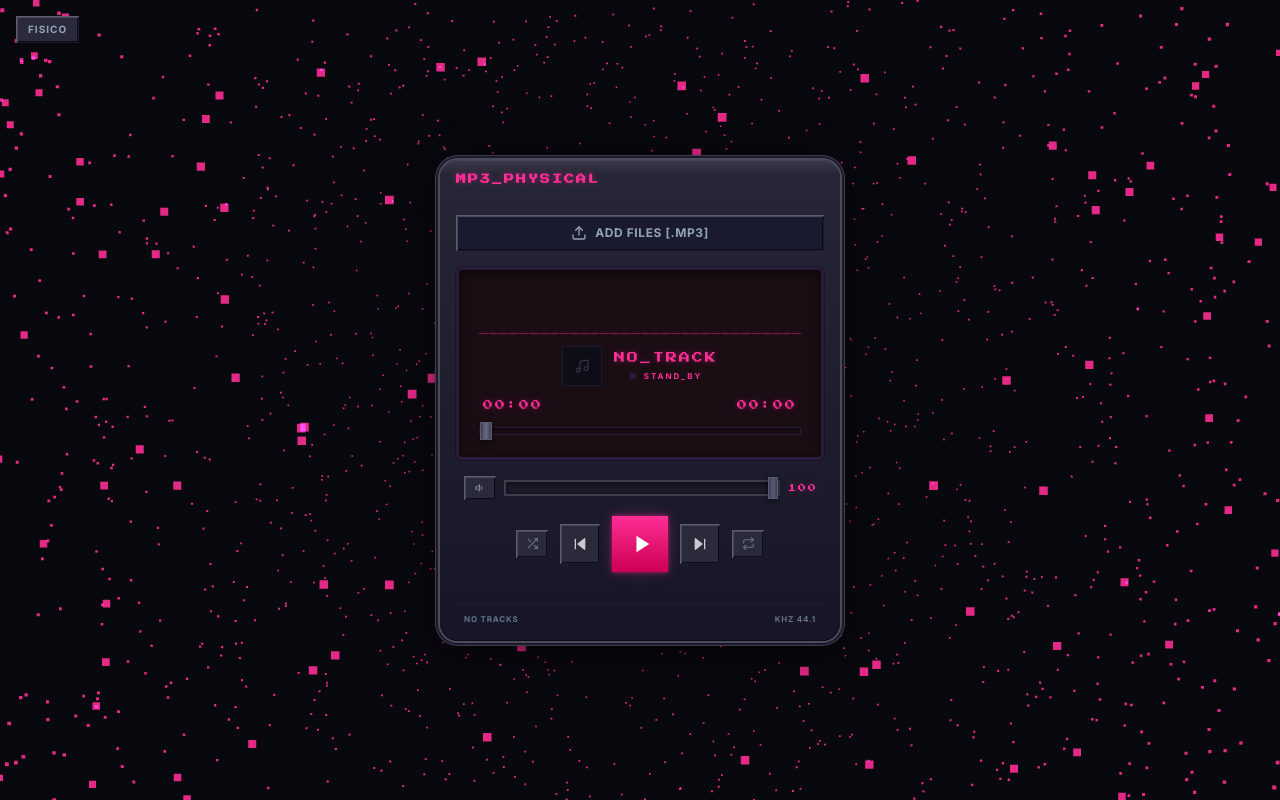
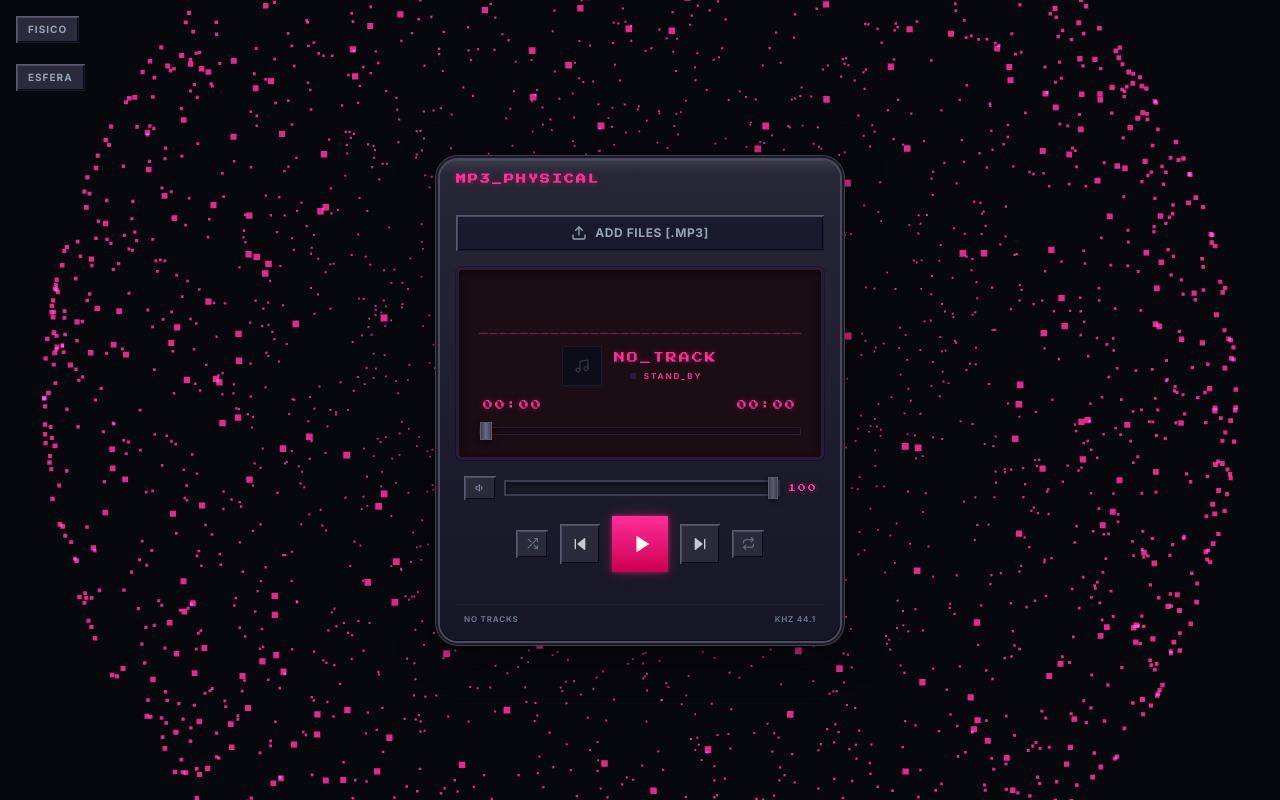
Before and after one commit to ONavarroGeraldino/react-mp3-player, a React (Vite) app: page / in a window 1280 px wide. Built offline with nearby package versions, Linux system fonts and the light colour scheme.

Commit message:
feat: 6 geometric shapes for 3D background (sphere, torus, helix, vortex, wave, cube)

```diff
--- a/src/Components/Player.jsx
+++ b/src/Components/Player.jsx
@@ -8,6 +8,7 @@ import ThreeBackground from './ThreeBackground';
 import CornerViz from './CornerViz';
 import SpectrumViz from './SpectrumViz';
 import StyleSwitcher from './StyleSwitcher';
+import ShapeSwitcher from './ShapeSwitcher';
 import useAudio from '../hook/useAudio';
 import { loadFromIndexedDB, saveToIndexedDB, deleteFromIndexedDB, clearIndexedDB } from '../utils/storage';
 import { extractCoverFromFile } from '../utils/coverExtractor';
@@ -112,6 +113,7 @@ const Player = () => {
   const [toast, setToast] = useState(null);
   const [showTracklist, setShowTracklist] = useState(false);
   const [style, setStyle] = useState(0);
+  const [shape, setShape] = useState(0);
   const [loading, setLoading] = useState(true);
   const [sphereReady, setSphereReady] = useState(false);
   const [reloadTrigger, setReloadTrigger] = useState(0);
@@ -305,9 +307,10 @@ const Player = () => {
       className={`min-h-[100dvh] w-full flex items-center justify-center p-4 relative overflow-hidden transition-colors duration-500`}
       style={{ backgroundColor: t.bgColor }}
     >
-      <ThreeBackground style={style} accentColor={t.sphereColor} size={t.sphereSize} onLoad={() => setSphereReady(true)} />
+      <ThreeBackground style={style} accentColor={t.sphereColor} shape={shape} size={t.sphereSize} onLoad={() => setSphereReady(true)} />
 
       <StyleSwitcher currentStyle={style} onChange={setStyle} />
+      <ShapeSwitcher currentShape={shape} onChange={setShape} />
 
       {/* Scanline overlay */}
       <div className="fixed inset-0 pointer-events-none z-0 opacity-[0.03]"
--- /dev/null
+++ b/src/Components/ShapeSwitcher.jsx
@@ -0,0 +1,19 @@
+const shapes = ['ESFERA', 'TORO', 'HELICE', 'VORTEX', 'ONDA', 'CUBO'];
+
+const ShapeSwitcher = ({ currentShape, onChange }) => {
+  const next = () => {
+    onChange((currentShape + 1) % shapes.length);
+  };
+
+  return (
+    <button
+      onClick={next}
+      className="fixed top-16 left-4 z-50 btn-bevel bg-[#2a2a3a] hover:bg-[#3d3d52] px-3 py-1.5 text-[10px] font-bold uppercase tracking-widest text-[#94a3b8] hover:text-white transition-colors"
+      title="Cambiar figura"
+    >
+      {shapes[currentShape]}
+    </button>
+  );
+};
+
+export default ShapeSwitcher;
--- a/src/Components/ThreeBackground.jsx
+++ b/src/Components/ThreeBackground.jsx
@@ -1,27 +1,112 @@
 import { useEffect, useRef } from 'react';
 import * as THREE from 'three';
 
-const ThreeBackground = ({ style = 0, accentColor = '#ff2d95', size = 'large', onLoad }) => {
+function spherePositions(count, radius) {
+  const arr = new Float32Array(count * 3);
+  for (let i = 0; i < count; i++) {
+    const phi = Math.acos(2 * Math.random() - 1);
+    const theta = Math.random() * Math.PI * 2;
+    arr[i * 3] = radius * Math.sin(phi) * Math.cos(theta);
+    arr[i * 3 + 1] = radius * Math.sin(phi) * Math.sin(theta);
+    arr[i * 3 + 2] = radius * Math.cos(phi);
+  }
+  return arr;
+}
+
+function torusPositions(count, R, r) {
+  const arr = new Float32Array(count * 3);
+  for (let i = 0; i < count; i++) {
+    const theta = Math.random() * Math.PI * 2;
+    const phi = Math.random() * Math.PI * 2;
+    arr[i * 3] = (R + r * Math.cos(phi)) * Math.cos(theta);
+    arr[i * 3 + 1] = (R + r * Math.cos(phi)) * Math.sin(theta);
+    arr[i * 3 + 2] = r * Math.sin(phi);
+  }
+  return arr;
+}
+
+function helixPositions(count) {
+  const arr = new Float32Array(count * 3);
+  const half = Math.floor(count / 2);
+  for (let i = 0; i < half; i++) {
+    const t = (i / half) * Math.PI * 6;
+    const r = 1.2;
+    arr[i * 3] = Math.cos(t) * r;
+    arr[i * 3 + 1] = (i / half) * 4 - 2;
+    arr[i * 3 + 2] = Math.sin(t) * r;
+  }
+  for (let i = half; i < count; i++) {
+    const t = ((i - half) / (count - half)) * Math.PI * 6 + Math.PI;
+    const r = 1.2;
+    arr[i * 3] = Math.cos(t) * r;
+    arr[i * 3 + 1] = ((i - half) / (count - half)) * 4 - 2;
+    arr[i * 3 + 2] = Math.sin(t) * r;
+  }
+  return arr;
+}
+
+function vortexPositions(count) {
+  const arr = new Float32Array(count * 3);
+  for (let i = 0; i < count; i++) {
+    const t = (i / count) * Math.PI * 8;
+    const r = 0.1 + (i / count) * 2.5;
+    arr[i * 3] = Math.cos(t) * r;
+    arr[i * 3 + 1] = Math.sin(t) * r;
+    arr[i * 3 + 2] = (i / count) * 5 - 2.5;
+  }
+  return arr;
+}
+
+function wavePositions(count) {
+  const arr = new Float32Array(count * 3);
+  const cols = Math.ceil(Math.sqrt(count));
+  for (let i = 0; i < count; i++) {
+    const x = ((i % cols) / cols - 0.5) * 4;
+    const z = (Math.floor(i / cols) / cols - 0.5) * 4;
+    arr[i * 3] = x;
+    arr[i * 3 + 1] = 0;
+    arr[i * 3 + 2] = z;
+  }
+  return arr;
+}
+
+function cubePositions(count) {
+  const arr = new Float32Array(count * 3);
+  const s = 1.5;
+  for (let i = 0; i < count; i++) {
+    const edge = Math.floor(Math.random() * 12);
+    const t = Math.random() * 2 - 1;
+    switch (edge) {
+      case 0: arr[i * 3] = s; arr[i * 3 + 1] = s; arr[i * 3 + 2] = t * s; break;
+      case 1: arr[i * 3] = -s; arr[i * 3 + 1] = s; arr[i * 3 + 2] = t * s; break;
+      case 2: arr[i * 3] = s; arr[i * 3 + 1] = -s; arr[i * 3 + 2] = t * s; break;
+      case 3: arr[i * 3] = -s; arr[i * 3 + 1] = -s; arr[i * 3 + 2] = t * s; break;
+      case 4: arr[i * 3] = s; arr[i * 3 + 1] = t * s; arr[i * 3 + 2] = s; break;
+      case 5: arr[i * 3] = -s; arr[i * 3 + 1] = t * s; arr[i * 3 + 2] = s; break;
+      case 6: arr[i * 3] = s; arr[i * 3 + 1] = t * s; arr[i * 3 + 2] = -s; break;
+      case 7: arr[i * 3] = -s; arr[i * 3 + 1] = t * s; arr[i * 3 + 2] = -s; break;
+      case 8: arr[i * 3] = t * s; arr[i * 3 + 1] = s; arr[i * 3 + 2] = s; break;
+      case 9: arr[i * 3] = t * s; arr[i * 3 + 1] = -s; arr[i * 3 + 2] = s; break;
+      case 10: arr[i * 3] = t * s; arr[i * 3 + 1] = s; arr[i * 3 + 2] = -s; break;
+      case 11: arr[i * 3] = t * s; arr[i * 3 + 1] = -s; arr[i * 3 + 2] = -s; break;
+    }
+  }
+  return arr;
+}
+
+const ThreeBackground = ({ accentColor = '#ff2d95', size = 'large', shape = 0, onLoad }) => {
   const containerRef = useRef(null);
 
   useEffect(() => {
-    if (size === 'hidden') {
-      onLoad?.();
-      return;
-    }
+    if (size === 'hidden') { onLoad?.(); return; }
 
     const container = containerRef.current;
     if (!container) return;
 
     const scene = new THREE.Scene();
 
-    const camera = new THREE.PerspectiveCamera(
-      60,
-      window.innerWidth / window.innerHeight,
-      0.1,
-      1000
-    );
-    camera.position.z = size === 'small' ? 5 : 3.5;
+    const camera = new THREE.PerspectiveCamera(60, window.innerWidth / window.innerHeight, 0.1, 1000);
+    camera.position.z = size === 'small' ? 6 : 4;
 
     const renderer = new THREE.WebGLRenderer({ alpha: true, antialias: true });
     renderer.setSize(window.innerWidth, window.innerHeight);
@@ -29,20 +114,15 @@ const ThreeBackground = ({ style = 0, accentColor = '#ff2d95', size = 'large', o
     container.appendChild(renderer.domElement);
 
     const pointCount = size === 'small' ? 1500 : 3000;
-    const radius = size === 'small' ? 1.2 : 2.5;
-    const positions = new Float32Array(pointCount * 3);
+    let positions;
 
-    for (let i = 0; i < pointCount; i++) {
-      const phi = Math.acos(2 * Math.random() - 1);
-      const theta = Math.random() * Math.PI * 2;
-
-      const x = radius * Math.sin(phi) * Math.cos(theta);
-      const y = radius * Math.sin(phi) * Math.sin(theta);
-      const z = radius * Math.cos(phi);
-
-      positions[i * 3] = x;
-      positions[i * 3 + 1] = y;
-      positions[i * 3 + 2] = z;
+    switch (shape) {
+      case 1: positions = torusPositions(pointCount, 1.8, 0.6); break;
+      case 2: positions = helixPositions(pointCount); break;
+      case 3: positions = vortexPositions(pointCount); break;
+      case 4: positions = wavePositions(pointCount); break;
+      case 5: positions = cubePositions(pointCount); break;
+      default: positions = spherePositions(pointCount, 2.5); break;
     }
 
     const geometry = new THREE.BufferGeometry();
@@ -50,16 +130,16 @@ const ThreeBackground = ({ style = 0, accentColor = '#ff2d95', size = 'large', o
 
     const color = new THREE.Color(accentColor);
     const material = new THREE.PointsMaterial({
-      size: size === 'small' ? 0.015 : 0.02,
-      color: color,
+      size: size === 'small' ? 0.015 : 0.025,
+      color,
       blending: THREE.AdditiveBlending,
       depthWrite: false,
       transparent: true,
       opacity: 0.9,
     });
 
-    const sphere = new THREE.Points(geometry, material);
-    scene.add(sphere);
+    const mesh = new THREE.Points(geometry, material);
+    scene.add(mesh);
 
     let animationId;
     const startTime = performance.now();
@@ -68,11 +148,51 @@ const ThreeBackground = ({ style = 0, accentColor = '#ff2d95', size = 'large', o
       animationId = requestAnimationFrame(animate);
       const time = (performance.now() - startTime) / 1000;
 
-      const scale = 1 + Math.sin(time * 1.2) * 0.15;
-      sphere.scale.setScalar(scale);
-
-      sphere.rotation.y += 0.002;
-      sphere.rotation.x += 0.001;
+      switch (shape) {
+        case 0: {
+          mesh.scale.setScalar(1 + Math.sin(time * 1.2) * 0.15);
+          mesh.rotation.y += 0.002;
+          mesh.rotation.x += 0.001;
+          break;
+        }
+        case 1: {
+          mesh.rotation.y += 0.003;
+          mesh.rotation.x += 0.002;
+          mesh.scale.setScalar(1 + Math.sin(time * 1.5) * 0.08);
+          break;
+        }
+        case 2: {
+          mesh.rotation.y += 0.003;
+          mesh.position.y = Math.sin(time * 0.8) * 0.3;
+          break;
+        }
+        case 3: {
+          mesh.rotation.z += 0.008;
+          mesh.scale.setScalar(1 + Math.sin(time * 0.6) * 0.1);
+          break;
+        }
+        case 4: {
+          mesh.rotation.y += 0.001;
+          mesh.rotation.x = 0.4;
+          const waveGeo = mesh.geometry;
+          const posAttr = waveGeo.getAttribute('position');
+          if (posAttr) {
+            for (let i = 0; i < posAttr.count; i++) {
+              const x = posAttr.getX(i);
+              const z = posAttr.getZ(i);
+              posAttr.setY(i, Math.sin(x * 1.5 + time * 2) * Math.cos(z * 1.5 + time * 1.5) * 0.6);
+            }
+            posAttr.needsUpdate = true;
+          }
+          break;
+        }
+        case 5: {
+          mesh.rotation.y += 0.003;
+          mesh.rotation.x += 0.002;
+          mesh.rotation.z += 0.001;
+          break;
+        }
+      }
 
       renderer.render(scene, camera);
     };
@@ -94,7 +214,7 @@ const ThreeBackground = ({ style = 0, accentColor = '#ff2d95', size = 'large', o
       material.dispose();
       renderer.dispose();
     };
-  }, [accentColor, size]);
+  }, [accentColor, size, shape, onLoad]);
 
   return <div ref={containerRef} className="fixed inset-0 z-0 pointer-events-none transition-opacity duration-500" />;
 };
```
